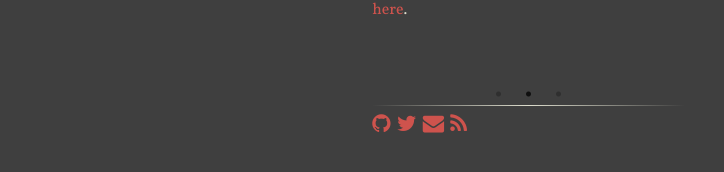
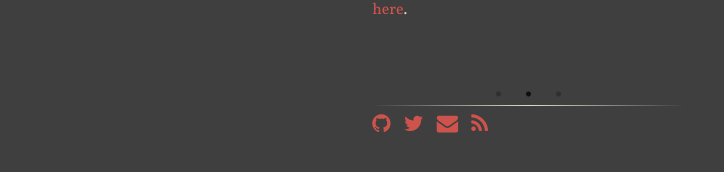
Before and after one commit to rs2/anbasile.github.io, a Jekyll site: the page built from index.html, in a window 1280 px wide. Shown: the part 480-652 px from the top of the page, without its empty margins (295-1019 px from the left). Built offline with Jekyll 4.4.1, drawn with Linux system fonts in a browser that asks for light colours; nearby versions of some CDN libraries.

Commit message:
Update main.scss

```diff
--- a/assets/main.scss
+++ b/assets/main.scss
@@ -91,7 +91,7 @@ hr {
 }
 /*** social ***/
 #social i{
-	padding-right: 3px;
+	padding-right: 10px;
 }
 
 #social a{
```
